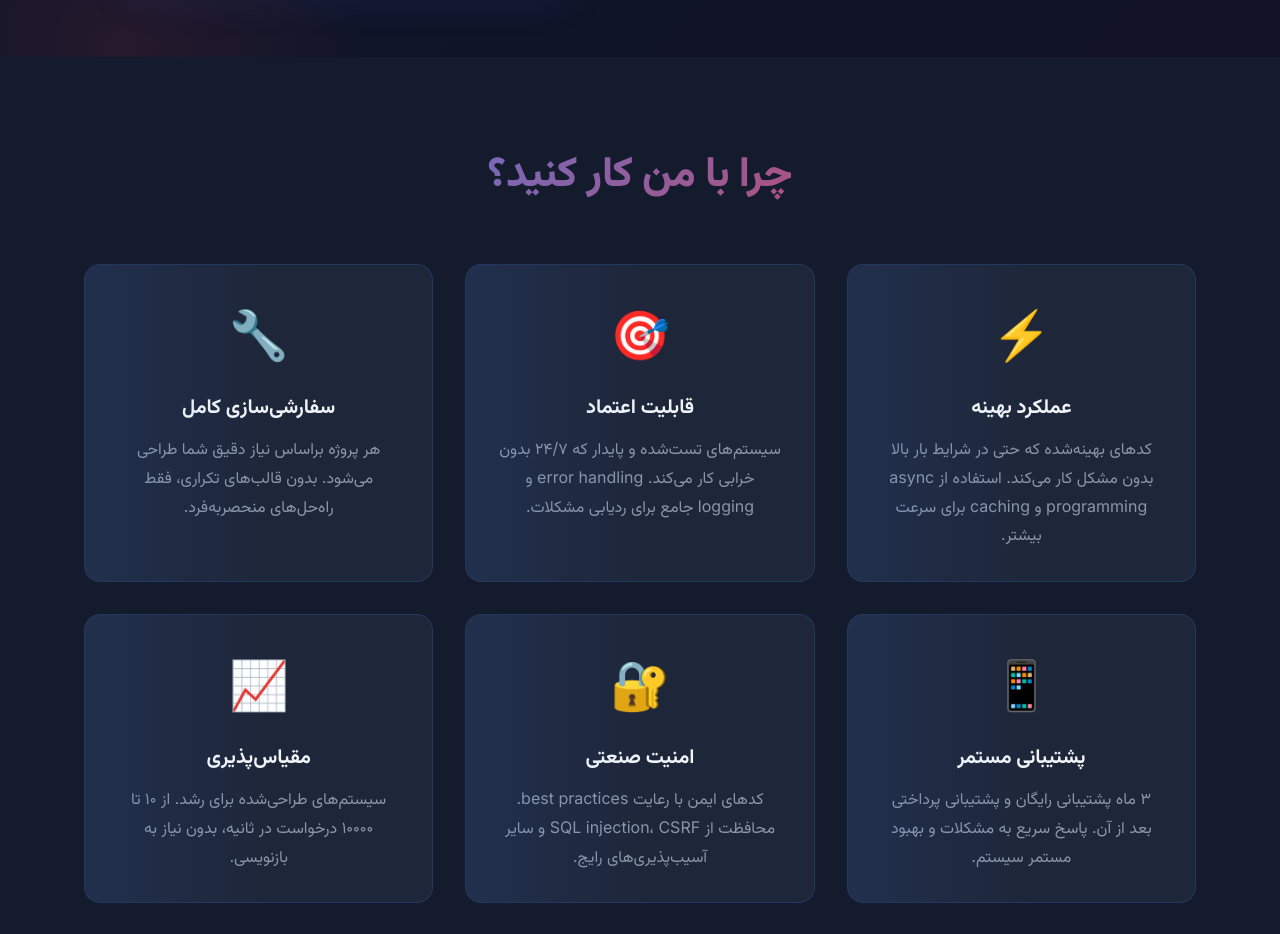
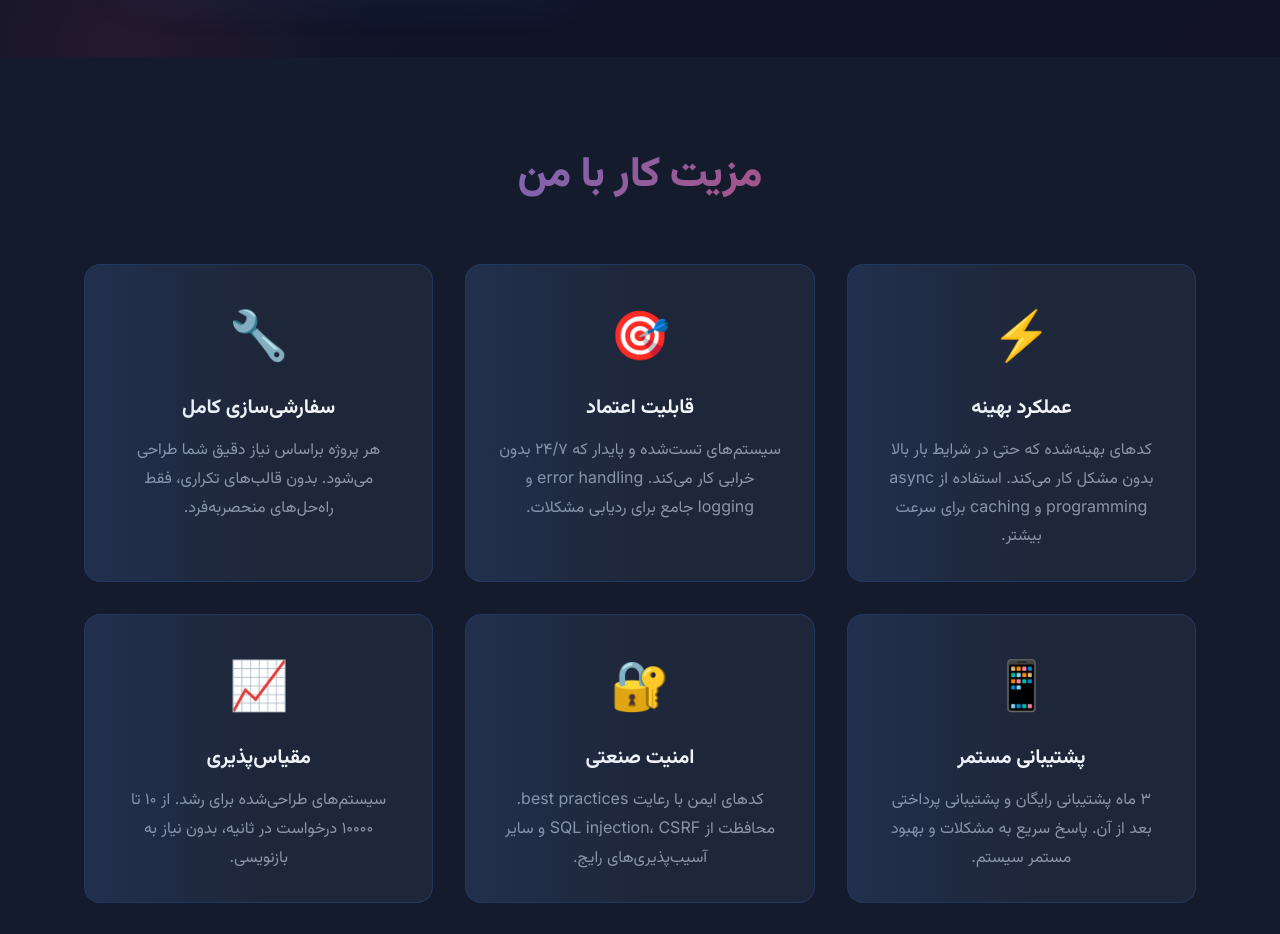
Before and after one commit to unh4cked/unh4cked.github.io, a plain HTML site: page index.html in a window 1280 px wide. Shown: the part 820-1754 px from the top of the page. Drawn offline with Linux system fonts and the light colour scheme.

Commit message:
update Advantages section title

```diff
--- a/index.html
+++ b/index.html
@@ -61,7 +61,7 @@
       <!-- Advantages Section (Auto Slider) -->
       <section class="advantages" id="advantages">
         <div class="container">
-          <h2 class="section-title">چرا با من کار کنید؟</h2>
+          <h2 class="section-title">مزیت کار با من</h2>
           <div class="advantages-slider">
             <div class="advantage-card">
               <div class="advantage-icon">⚡</div>
```
